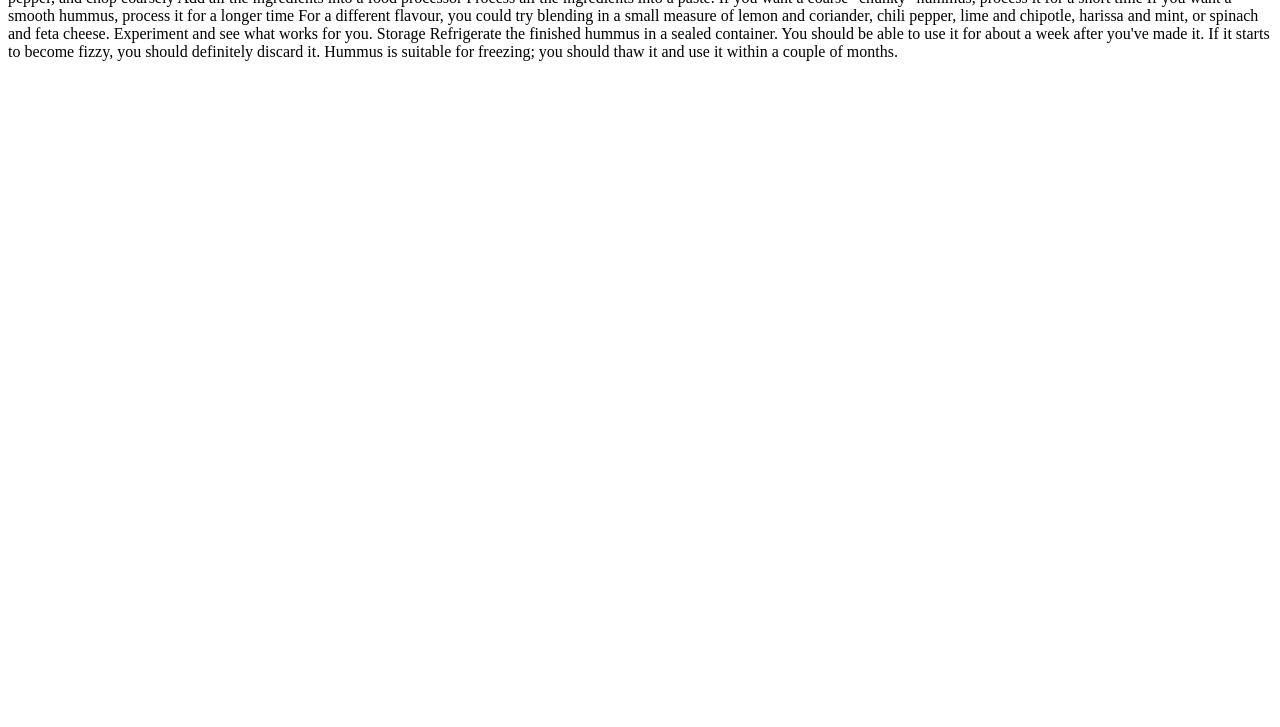
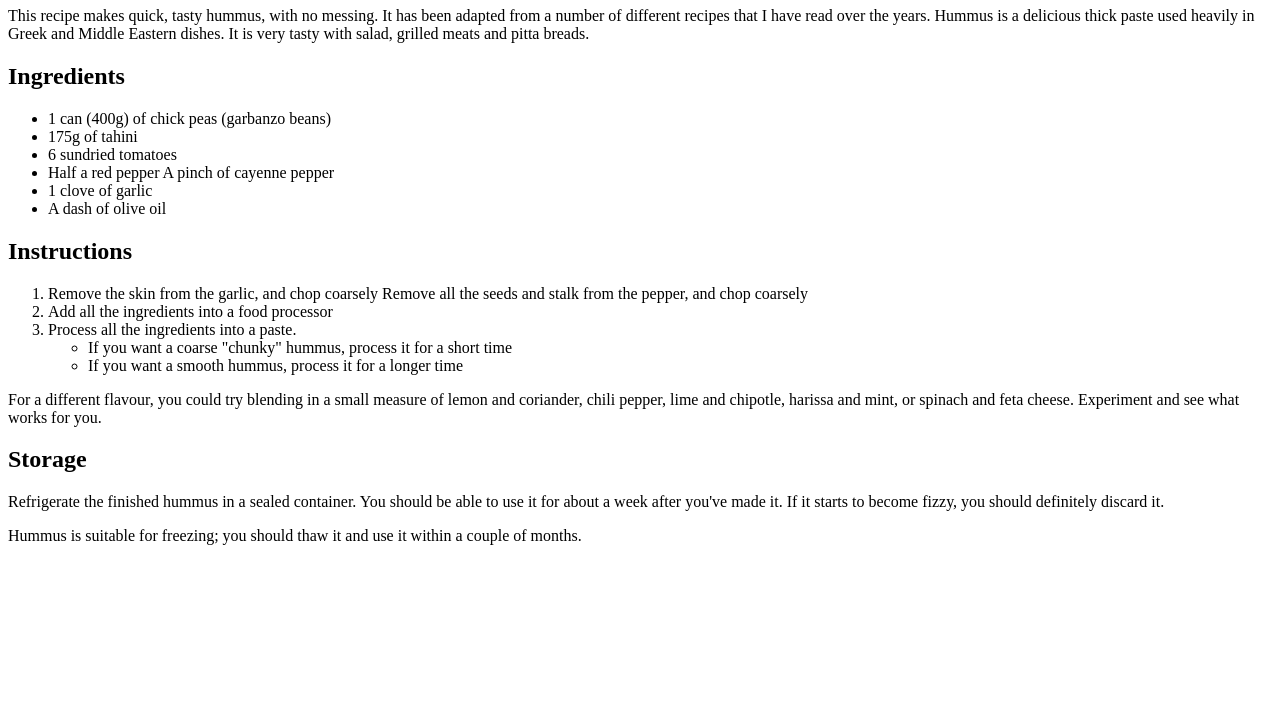
Before and after one commit to brainwave/full-stack-playground, a plain HTML site: page mdn-learn/web-projects/first-website/hummus-recipe.html in a window 1280 px wide. Shown: the part 73-800 px from the top of the page. Drawn offline with Linux system fonts and the light colour scheme.

Commit message:
Second commit - added some pages from tutorials and also did 1 task

```diff
--- a/mdn-learn/web-projects/first-website/hummus-recipe.html
+++ b/mdn-learn/web-projects/first-website/hummus-recipe.html
@@ -5,24 +5,56 @@
 		<title>Quick hummus recipe</title>
 	</head>
 	<body>
-		Quick hummus recipe This recipe makes quick, tasty hummus, with no
-		messing. It has been adapted from a number of different recipes that I
-		have read over the years. Hummus is a delicious thick paste used heavily
-		in Greek and Middle Eastern dishes. It is very tasty with salad, grilled
-		meats and pitta breads. Ingredients 1 can (400g) of chick peas (garbanzo
-		beans) 175g of tahini 6 sundried tomatoes Half a red pepper A pinch of
-		cayenne pepper 1 clove of garlic A dash of olive oil Instructions Remove
-		the skin from the garlic, and chop coarsely Remove all the seeds and
-		stalk from the pepper, and chop coarsely Add all the ingredients into a
-		food processor Process all the ingredients into a paste. If you want a
-		coarse "chunky" hummus, process it for a short time If you want a smooth
-		hummus, process it for a longer time For a different flavour, you could
-		try blending in a small measure of lemon and coriander, chili pepper,
-		lime and chipotle, harissa and mint, or spinach and feta cheese.
-		Experiment and see what works for you. Storage Refrigerate the finished
-		hummus in a sealed container. You should be able to use it for about a
-		week after you've made it. If it starts to become fizzy, you should
-		definitely discard it. Hummus is suitable for freezing; you should thaw
-		it and use it within a couple of months.
+		<h1>Quick hummus recipe</h1>
+		<p>
+			This recipe makes quick, tasty hummus, with no messing. It has been
+			adapted from a number of different recipes that I have read over the
+			years. Hummus is a delicious thick paste used heavily in Greek and
+			Middle Eastern dishes. It is very tasty with salad, grilled meats
+			and pitta breads.
+		</p>
+		<h2>Ingredients</h2>
+		<ul>
+			<li>1 can (400g) of chick peas (garbanzo beans)</li>
+			<li>175g of tahini</li>
+			<li>6 sundried tomatoes</li>
+			<li>Half a red pepper A pinch of cayenne pepper</li>
+			<li>1 clove of garlic</li>
+			<li>A dash of olive oil</li>
+		</ul>
+		<h2>Instructions</h2>
+		<ol>
+			<li>
+				Remove the skin from the garlic, and chop coarsely Remove all
+				the seeds and stalk from the pepper, and chop coarsely
+			</li>
+			<li>Add all the ingredients into a food processor</li>
+			<li>Process all the ingredients into a paste.</li>
+			<ul>
+				<li>
+					If you want a coarse "chunky" hummus, process it for a short
+					time
+				</li>
+				<li>
+					If you want a smooth hummus, process it for a longer time
+				</li>
+			</ul>
+		</ol>
+		<p>
+			For a different flavour, you could try blending in a small measure
+			of lemon and coriander, chili pepper, lime and chipotle, harissa and
+			mint, or spinach and feta cheese. Experiment and see what works for
+			you.
+		</p>
+		<h2>Storage</h2>
+		<p>
+			Refrigerate the finished hummus in a sealed container. You should be
+			able to use it for about a week after you've made it. If it starts
+			to become fizzy, you should definitely discard it.
+		</p>
+		<p>
+			Hummus is suitable for freezing; you should thaw it and use it
+			within a couple of months.
+		</p>
 	</body>
 </html>
```
Also changed, not shown: mdn-learn/web-projects/first-website/index.html (+32 -0 lines), mdn-learn/web-projects/first-website/testYourSkills/HTMLTextBasics/Task1.html (added, +63 -0 lines).
